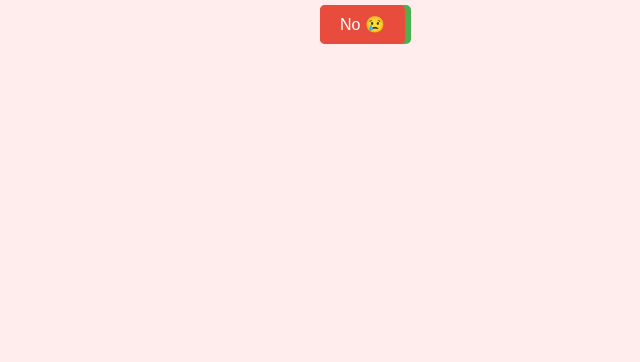
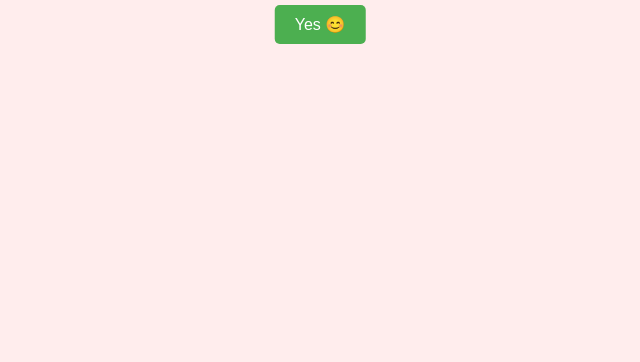
Before and after one commit to Rohitsingh385/naughty-button, a plain HTML site: page index.html in a window 1280 px wide. Shown: the part 438-800 px from the top of the page, without its empty margins (320-960 px from the left). Drawn offline with Linux system fonts and the light colour scheme.

Commit message:
Update index.html

```diff
--- a/index.html
+++ b/index.html
@@ -28,9 +28,11 @@
     }
 
     #yes-btn {
-      background-color: #4caf50;
-      color: #ffffff;
-    }
+  background-color: #4caf50;
+  color: #ffffff;
+  left: 50%;
+  transform: translateX(-50%);
+}
 
     #no-btn {
       background-color: #e74c3c;
@@ -55,7 +57,8 @@
   <div id="question-container">
     <h1>Do you love me Amy? <span style="font-size: 24px;">❤️</span></h1>
     <button id="yes-btn" onclick="showLove()">Yes <span style="font-size: 16px;">😊</span></button>
-    <button id="no-btn" onmouseover="moveNo()" onclick="moveNo()">No <span style="font-size: 16px;">😢</span></button>
+   <button id="no-btn" onmouseover="moveNo()" onclick="moveNo()" style="top: 60px; left: 50%;">No <span style="font-size: 16px;">😢</span></button>
+
   </div>
 
   <script>
```
